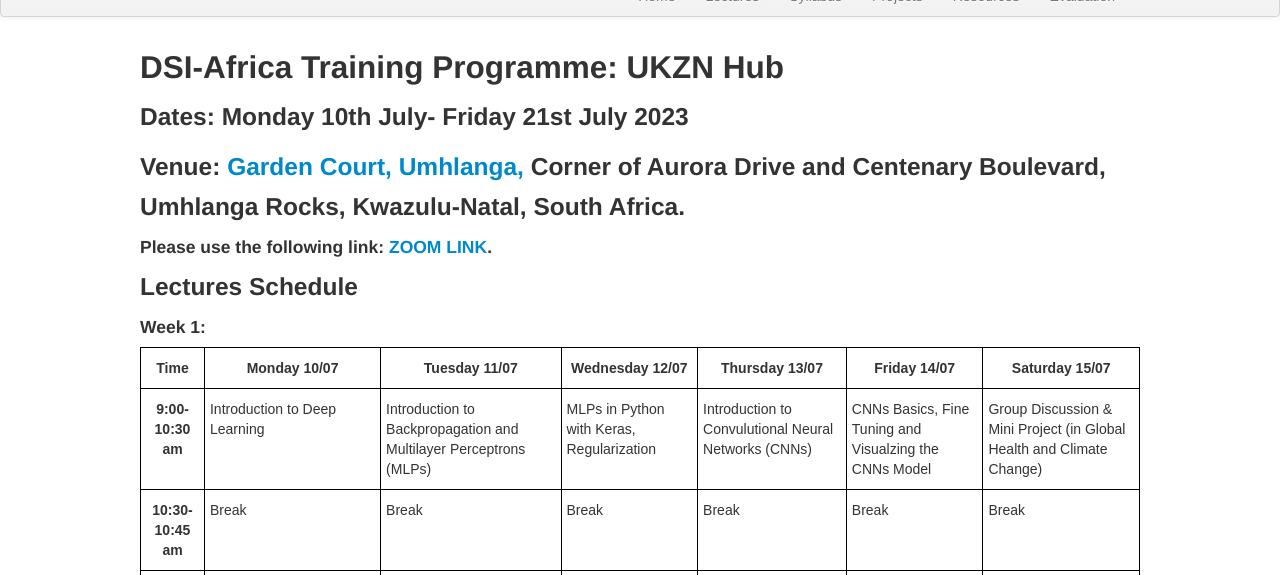
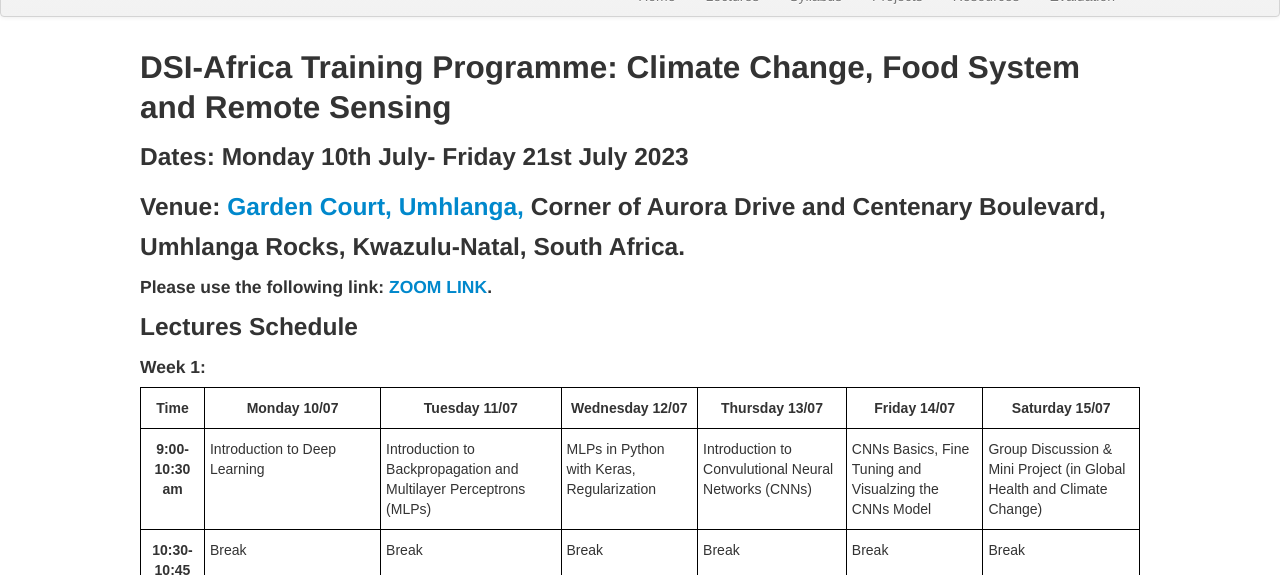
Before and after one commit to ccfscourseukzn/ccfscourseukzn.github.io, a Jekyll site: the page built from index.md, in a window 1280 px wide and 900 px high, cut to the strip 325-900 px from the top of the window. Built offline with Jekyll 4.4.1, drawn with Linux system fonts in a browser that asks for light colours.

Commit message:
Update index.md

```diff
--- a/index.md
+++ b/index.md
@@ -3,7 +3,7 @@ layout: frontpage
 title: Climate Change, Food System and Remote Sensing
 ---
 
-## DSI-Africa Training Programme: UKZN Hub
+## DSI-Africa Training Programme: Climate Change, Food System and Remote Sensing
 
 ### Dates: Monday 10th July- Friday 21st July 2023
 ### Venue: [Garden Court, Umhlanga,](https://www.southernsun.com/garden-court-umhlanga) Corner of Aurora Drive and Centenary Boulevard, Umhlanga Rocks, Kwazulu-Natal, South Africa.
```
